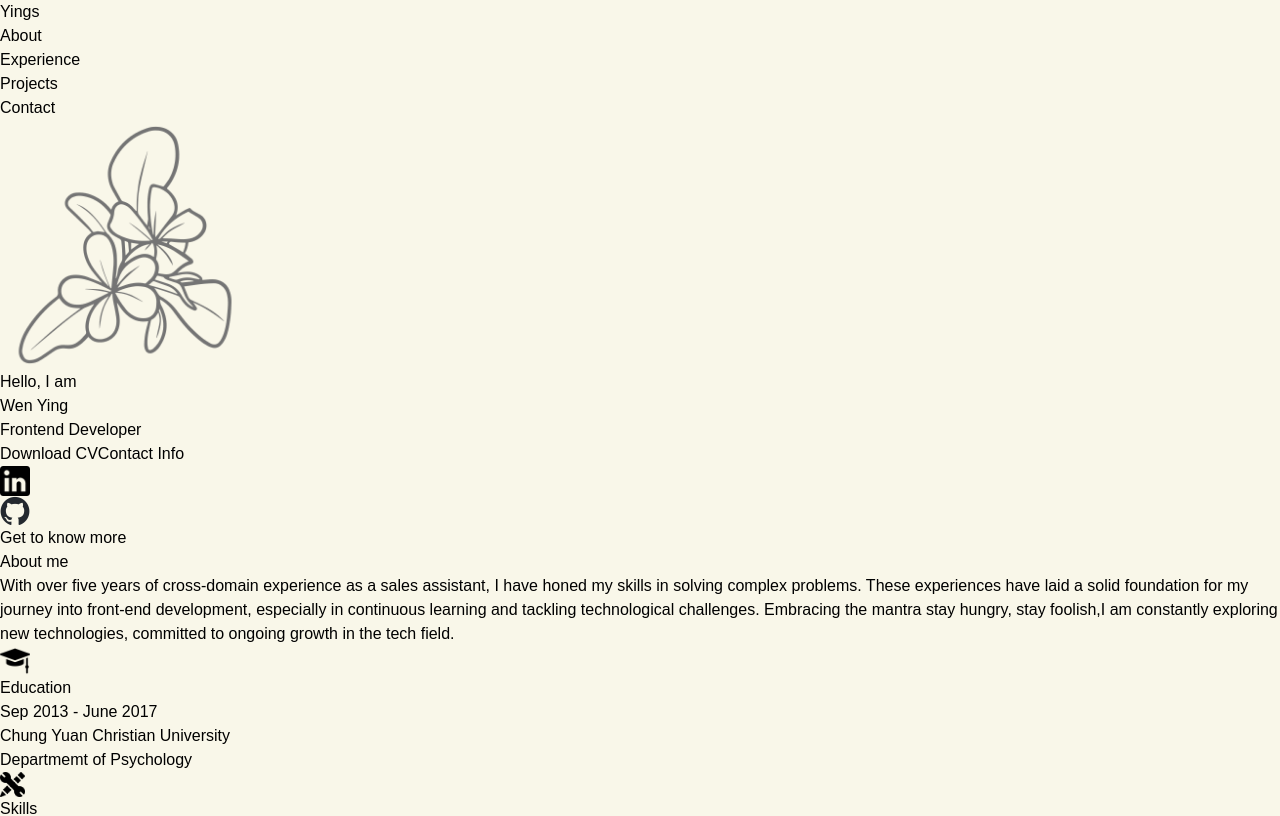
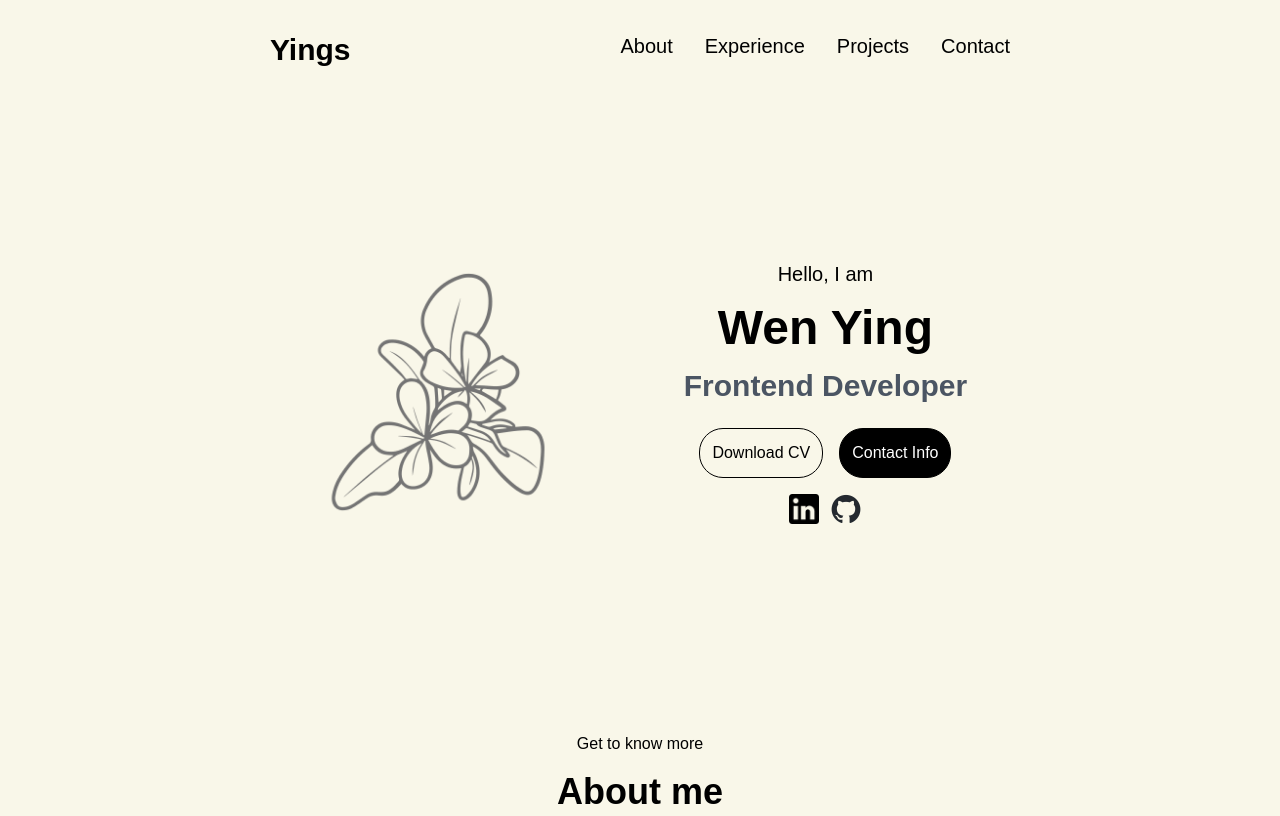
Before and after one commit to ismeleft/WenYingPortfolio, a Next.js app: page / in a window 1280 px wide. Shown: the top 816 px of the page. Built offline with nearby package versions, Linux system fonts and the light colour scheme.

Commit message:
fix tailwind bug

```diff
--- a/app/globals.css
+++ b/app/globals.css
@@ -4,31 +4,8 @@
 
 @import url("https://fonts.googleapis.com/css2?family=Poppins:wght@300;400;500;600&display=swap");
 
-:root {
-  --foreground-rgb: 0, 0, 0;
-  --background-start-rgb: 214, 219, 220;
-  --background-end-rgb: 255, 255, 255;
-}
-
-@media (prefers-color-scheme: dark) {
-  :root {
-    --foreground-rgb: 255, 255, 255;
-    --background-start-rgb: 0, 0, 0;
-    --background-end-rgb: 0, 0, 0;
-  }
-}
 * {
   box-sizing: border-box;
   background-color: rgb(249, 247, 233);
   font-family: "Poppins", sans-serif;
 }
-
-body {
-  color: rgb(var(--foreground-rgb));
-  background: linear-gradient(
-      to bottom,
-      transparent,
-      rgb(var(--background-end-rgb))
-    )
-    rgb(var(--background-start-rgb));
-}
--- a/app/layout.js
+++ b/app/layout.js
@@ -1,3 +1,4 @@
+// app/layout.js
 import "./globals.css";
 
 export const metadata = {
--- a/package.json
+++ b/package.json
@@ -19,6 +19,6 @@
     "eslint": "^8",
     "eslint-config-next": "14.0.4",
     "postcss": "^8",
-    "tailwindcss": "^3.3.7"
+    "tailwindcss": "^3.4.0"
   }
 }
--- a/tailwind.config.js
+++ b/tailwind.config.js
@@ -1,8 +1,7 @@
 /** @type {import('tailwindcss').Config} */
 module.exports = {
   content: [
-    "./pages/**/*.{js,ts,jsx,tsx,mdx}",
-    "./components/**/*.{js,ts,jsx,tsx,mdx}",
+    "./Components/**/*.{js,ts,jsx,tsx,mdx}",
     "./app/**/*.{js,ts,jsx,tsx,mdx}",
   ],
   theme: {
```
Also changed, not shown: 1 other file (tests, documents, lock files or other folders).
